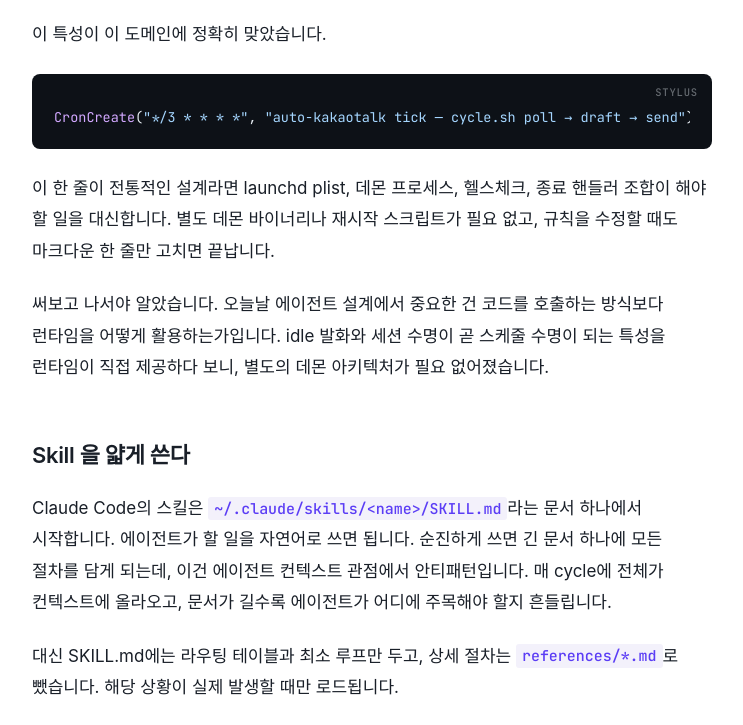
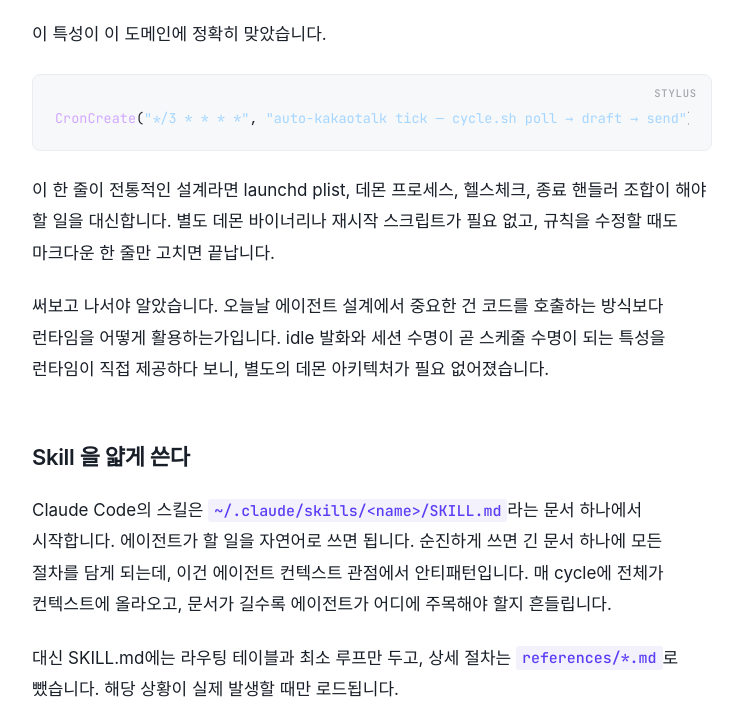
Before and after one commit to xhae123/xhae123.github.io, a website: page posts/인간관계를-자동화-해보자/index.html in a window 1280 px wide. Shown: the part 1532-2257 px from the top of the page, without its empty margins (268-1011 px from the left). Drawn offline with nearby package versions, Linux system fonts and the light colour scheme; a web font is replaced by a local one.

Commit message:
style: switch code blocks to light theme (github light)

```diff
--- a/scripts/build.js
+++ b/scripts/build.js
@@ -514,7 +514,7 @@ ${head({
   ogImage,
   ogType: 'article',
   extraHead: `
-  <link rel="stylesheet" href="https://cdnjs.cloudflare.com/ajax/libs/highlight.js/11.9.0/styles/github-dark.min.css" />
+  <link rel="stylesheet" href="https://cdnjs.cloudflare.com/ajax/libs/highlight.js/11.9.0/styles/github.min.css" />
   <meta property="article:published_time" content="${pubISO}" />
   <meta property="article:author" content="${esc(AUTHOR)}" />
   <script type="application/ld+json">${JSON.stringify(jsonLd)}</script>`,
--- a/styles.css
+++ b/styles.css
@@ -624,8 +624,9 @@ a:focus-visible,
 
 .post-body pre {
   position: relative;
-  background: #0d1117;
-  color: #e6edf3;
+  background: #f6f8fa;
+  color: #1f2328;
+  border: 1px solid var(--color-border);
   border-radius: 8px;
   padding: 32px 22px 20px;
   overflow-x: auto;
@@ -652,7 +653,7 @@ a:focus-visible,
   font-size: 10.5px;
   font-weight: 500;
   letter-spacing: 0.08em;
-  color: rgba(230, 237, 243, 0.4);
+  color: rgba(31, 35, 40, 0.38);
   text-transform: uppercase;
   pointer-events: none;
 }
```
